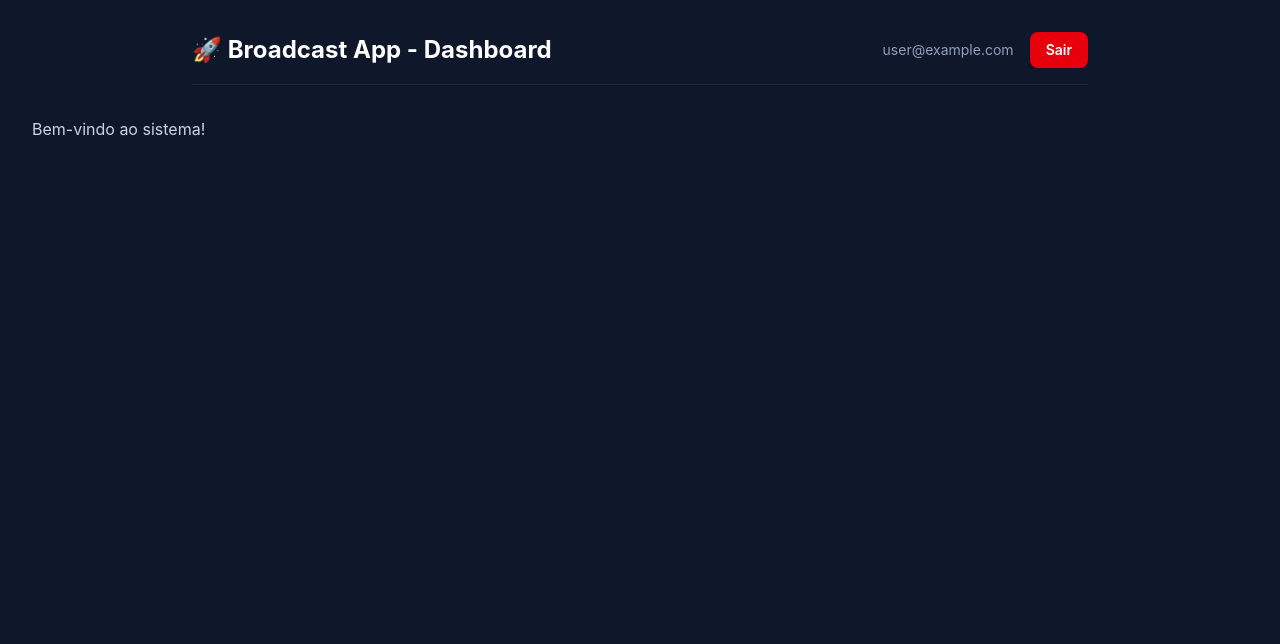
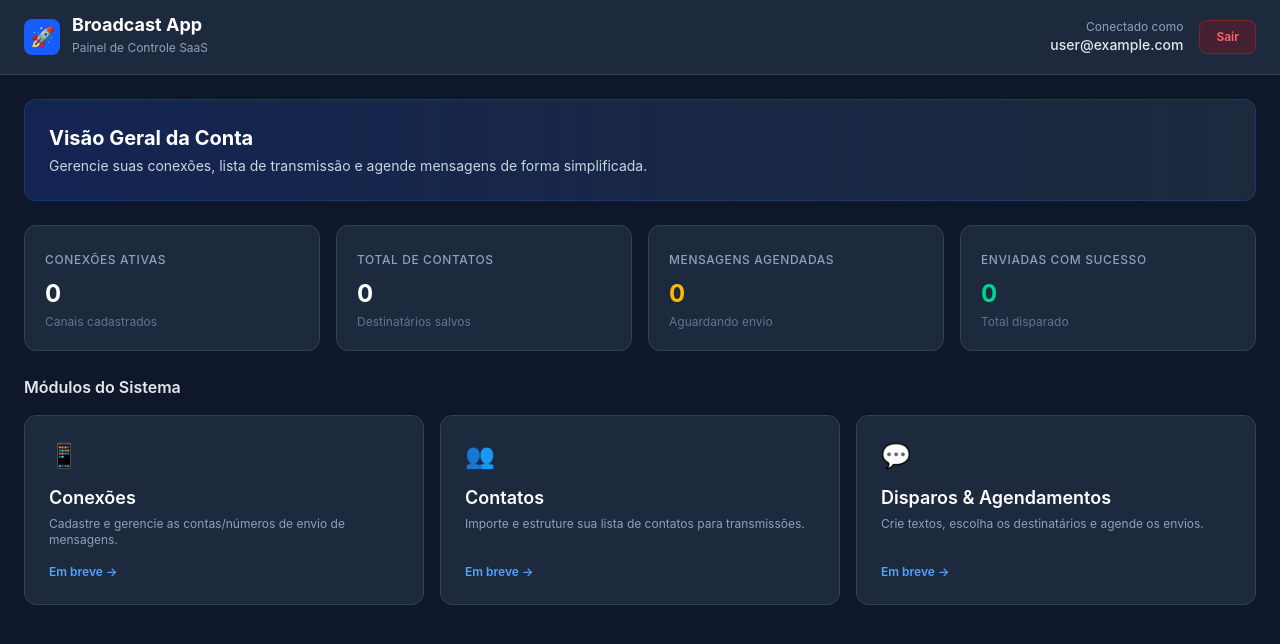
Before and after one commit to fau-33/broadcast-app, a React (Vite) app in the folder web/: page /dashboard in a window 1280 px wide. Shown: the top 644 px of the page. Built offline with nearby package versions, Linux system fonts and the light colour scheme; no server answers; sample sign-in values are in the browser's storage.

Commit message:
feat: design professional SaaS Dashboard page with metrics and navigation cards

```diff
--- a/web/src/pages/Dashboard.tsx
+++ b/web/src/pages/Dashboard.tsx
@@ -10,20 +10,138 @@ export function Dashboard() {
   };
 
   return (
-    <div className="min-h-screen bg-slate-900 text-white p-8">
-      <div className="max-w-4xl mx-auto flex justify-between items-center border-b border-slate-800 pb-4 mb-8">
-        <h1 className="text-2xl font-bold">🚀 Broadcast App - Dashboard</h1>
+    <div className="min-h-screen bg-slate-900 text-white flex flex-col">
+      {/* Topbar / Header */}
+      <header className="bg-slate-800 border-b border-slate-700 px-6 py-4 flex items-center justify-between">
+        <div className="flex items-center gap-3">
+          <div className="w-9 h-9 bg-blue-600 rounded-lg flex items-center justify-center font-bold text-xl">
+            🚀
+          </div>
+          <div>
+            <h1 className="text-lg font-bold leading-none">Broadcast App</h1>
+            <span className="text-xs text-slate-400">
+              Painel de Controle SaaS
+            </span>
+          </div>
+        </div>
+
         <div className="flex items-center gap-4">
-          <span className="text-sm text-slate-400">{user?.email}</span>
+          <div className="text-right hidden sm:block">
+            <p className="text-xs text-slate-400">Conectado como</p>
+            <p className="text-sm font-medium text-slate-200">{user?.email}</p>
+          </div>
           <button
             onClick={handleLogout}
-            className="px-4 py-2 bg-red-600 hover:bg-red-500 text-white text-sm font-semibold rounded-lg transition-colors cursor-pointer"
+            className="px-4 py-2 bg-red-600/20 hover:bg-red-600/30 text-red-400 border border-red-500/30 text-xs font-semibold rounded-lg transition-colors cursor-pointer"
           >
             Sair
           </button>
         </div>
-      </div>
-      <p className="text-slate-300">Bem-vindo ao sistema!</p>
+      </header>
+
+      {/* Conteúdo Principal */}
+      <main className="flex-1 max-w-7xl w-full mx-auto p-6 space-y-6">
+        {/* Banner de Boas-vindas */}
+        <div className="bg-gradient-to-r from-blue-900/40 to-slate-800 p-6 rounded-xl border border-blue-500/20">
+          <h2 className="text-xl font-bold mb-1">Visão Geral da Conta</h2>
+          <p className="text-sm text-slate-300">
+            Gerencie suas conexões, lista de transmissão e agende mensagens de
+            forma simplificada.
+          </p>
+        </div>
+
+        {/* Métricas / KPIs */}
+        <div className="grid grid-cols-1 sm:grid-cols-2 lg:grid-cols-4 gap-4">
+          <div className="bg-slate-800 p-5 rounded-xl border border-slate-700">
+            <span className="text-xs font-medium text-slate-400 uppercase tracking-wider">
+              Conexões Ativas
+            </span>
+            <p className="text-2xl font-bold text-white mt-2">0</p>
+            <span className="text-xs text-slate-500 mt-1 block">
+              Canais cadastrados
+            </span>
+          </div>
+
+          <div className="bg-slate-800 p-5 rounded-xl border border-slate-700">
+            <span className="text-xs font-medium text-slate-400 uppercase tracking-wider">
+              Total de Contatos
+            </span>
+            <p className="text-2xl font-bold text-white mt-2">0</p>
+            <span className="text-xs text-slate-500 mt-1 block">
+              Destinatários salvos
+            </span>
+          </div>
+
+          <div className="bg-slate-800 p-5 rounded-xl border border-slate-700">
+            <span className="text-xs font-medium text-slate-400 uppercase tracking-wider">
+              Mensagens Agendadas
+            </span>
+            <p className="text-2xl font-bold text-amber-400 mt-2">0</p>
+            <span className="text-xs text-slate-500 mt-1 block">
+              Aguardando envio
+            </span>
+          </div>
+
+          <div className="bg-slate-800 p-5 rounded-xl border border-slate-700">
+            <span className="text-xs font-medium text-slate-400 uppercase tracking-wider">
+              Enviadas com Sucesso
+            </span>
+            <p className="text-2xl font-bold text-emerald-400 mt-2">0</p>
+            <span className="text-xs text-slate-500 mt-1 block">
+              Total disparado
+            </span>
+          </div>
+        </div>
+
+        {/* Módulos do Sistema */}
+        <div>
+          <h3 className="text-base font-semibold mb-4 text-slate-200">
+            Módulos do Sistema
+          </h3>
+          <div className="grid grid-cols-1 md:grid-cols-3 gap-4">
+            <div className="bg-slate-800 p-6 rounded-xl border border-slate-700 hover:border-blue-500/50 transition-colors flex flex-col justify-between">
+              <div>
+                <div className="text-2xl mb-3">📱</div>
+                <h4 className="font-semibold text-lg mb-1">Conexões</h4>
+                <p className="text-xs text-slate-400 mb-4">
+                  Cadastre e gerencie as contas/números de envio de mensagens.
+                </p>
+              </div>
+              <span className="text-xs font-semibold text-blue-400">
+                Em breve →
+              </span>
+            </div>
+
+            <div className="bg-slate-800 p-6 rounded-xl border border-slate-700 hover:border-blue-500/50 transition-colors flex flex-col justify-between">
+              <div>
+                <div className="text-2xl mb-3">👥</div>
+                <h4 className="font-semibold text-lg mb-1">Contatos</h4>
+                <p className="text-xs text-slate-400 mb-4">
+                  Importe e estruture sua lista de contatos para transmissões.
+                </p>
+              </div>
+              <span className="text-xs font-semibold text-blue-400">
+                Em breve →
+              </span>
+            </div>
+
+            <div className="bg-slate-800 p-6 rounded-xl border border-slate-700 hover:border-blue-500/50 transition-colors flex flex-col justify-between">
+              <div>
+                <div className="text-2xl mb-3">💬</div>
+                <h4 className="font-semibold text-lg mb-1">
+                  Disparos & Agendamentos
+                </h4>
+                <p className="text-xs text-slate-400 mb-4">
+                  Crie textos, escolha os destinatários e agende os envios.
+                </p>
+              </div>
+              <span className="text-xs font-semibold text-blue-400">
+                Em breve →
+              </span>
+            </div>
+          </div>
+        </div>
+      </main>
     </div>
   );
 }
```
